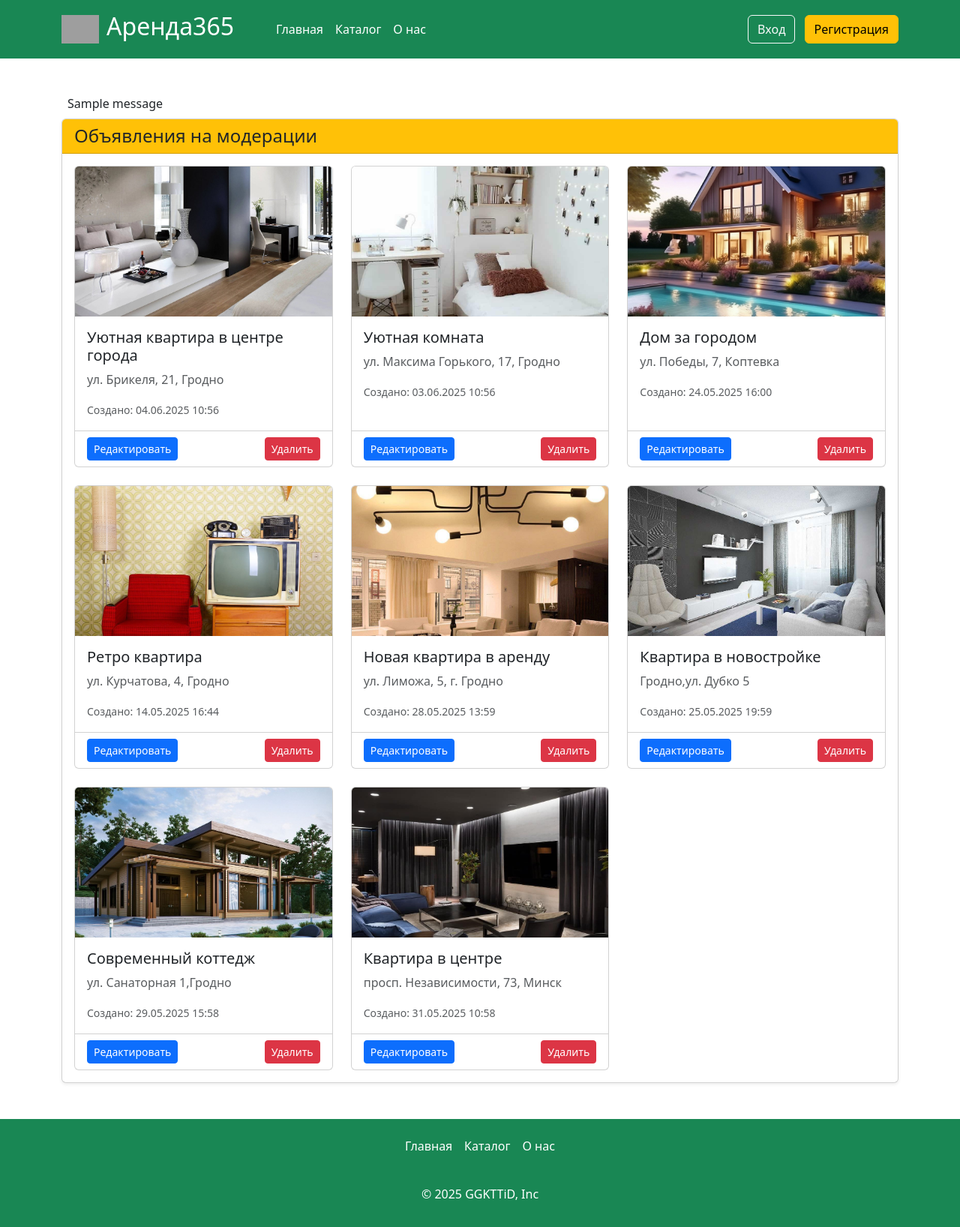
After one commit to TheLastSurvived/apartment, a Flask app: template templates/moderation_articles.html in a window 1280 px wide. The commit adds this page. Shown: the whole page at 75% size. Run offline with Flask 3, Linux system fonts and the light colour scheme; the template is opened without the code that fills it: values that come from a table or form of the project are taken from there, others are empty; one stand-in notice (Sample message) is shown; some libraries are stand-ins or nearby versions; grey boxes are pictures that could not be loaded.

Commit message:
change moderation

```diff
--- a/app.py
+++ b/app.py
@@ -182,6 +182,17 @@ admin.add_view(ModelView(Notification, db.session))
 def index():
     random_articles = Articles.query.order_by(func.random()).limit(3).all()
     return render_template("index.html",random_articles=random_articles)
+
+
+@app.route('/moderation-articles')
+def moderation_articles():
+    if not 'name' in session:
+        abort(401)
+
+    current_user = Users.query.filter_by(email=session['name']).first()
+    articles = Articles.query.filter_by(id_user=current_user.id, hide=True).all()
+
+    return render_template("moderation_articles.html", articles=articles)
 
 
 @app.route('/chat/<int:article_id>/<int:recipient_id>')
@@ -516,9 +527,10 @@ def card(id):
     if 'name' in session:
         total_user = Users.query.filter_by(email=session['name']).first()
 
-# Корректное условие с учетом приоритета операций
-    if not article or (article.hide and (not total_user or total_user.root != 1)):
+    # Корректное условие с учетом приоритета операций
+    if not article or (article.hide and (not total_user or (total_user.root != 1 and article.id_user != total_user.id))):
         abort(404)
+
     check = Orders.query.filter_by(id_article=article.id).all()
     images = Image.query.filter_by(article_id=id).all()
     if request.method == 'POST':
@@ -602,7 +614,7 @@ def delete_article(id):
     return redirect('/catalog')
 
 
-@app.route('/change-status/<int:id>')
+@app.route('/change-status/<int:id>', methods=['GET', 'POST'])
 def change_article(id):
     if not 'name' in session:
         abort(401)
@@ -610,9 +622,25 @@ def change_article(id):
     article = Articles.query.get_or_404(id)
     current_user = Users.query.filter_by(email=session['name']).first()
 
-    # Проверяем, что пользователь имеет права на изменение статуса
     if article.id_user != current_user.id and current_user.root != 1:
         abort(403)
+
+    if request.method == 'POST' and current_user.root == 1:
+        # Это запрос от админа с причиной отклонения
+        reason = request.form.get('reason', '')
+        article.hide = True  # Оставляем на модерации
+
+        notification = Notification(
+            user_id=article.id_user,
+            message=f"Ваше объявление '{article.title}' было отклонено модератором. Причина: {reason}",
+            article_id=article.id,
+            is_read=False
+        )
+        db.session.add(notification)
+        db.session.commit()
+
+        flash("Объявление отклонено с уведомлением пользователя", "ok")
+        return redirect(url_for("card", id=id))
 
     # Запоминаем предыдущее состояние
     previous_status = article.hide
@@ -622,7 +650,7 @@ def change_article(id):
     db.session.commit()
 
     # Создаем уведомление, если статус изменился и это не админ
-    if current_user.root != 0:
+    if current_user.root != 1:
         if previous_status:
             message = f"Ваше объявление '{article.title}' прошло модерацию и теперь видно всем пользователям"
         else:
@@ -639,6 +667,58 @@ def change_article(id):
 
     flash("Статус изменен!", category="ok")
     return redirect(url_for("card", id=id))
+
+
+@app.route('/approve-article/<int:id>', methods=['POST'])
+def approve_article(id):
+    if not 'name' in session:
+        abort(401)
+
+    current_user = Users.query.filter_by(email=session['name']).first()
+    if current_user.root != 1:
+        abort(403)
+
+    article = Articles.query.get_or_404(id)
+    article.hide = False
+
+    # Создаем уведомление для владельца
+    notification = Notification(
+        user_id=article.id_user,
+        message=f"Ваше объявление '{article.title}' было одобрено и опубликовано",
+        article_id=article.id,
+        is_read=False
+    )
+    db.session.add(notification)
+    db.session.commit()
+
+    flash("Объявление одобрено и опубликовано", "ok")
+    return redirect(url_for("card", id=id))
+
+@app.route('/reject-article/<int:id>', methods=['POST'])
+def reject_article(id):
+    if not 'name' in session:
+        abort(401)
+
+    current_user = Users.query.filter_by(email=session['name']).first()
+    if current_user.root != 1:
+        abort(403)
+
+    article = Articles.query.get_or_404(id)
+    reason = request.form.get('reason', '')
+
+    # Создаем уведомление для владельца с причиной
+    notification = Notification(
+        user_id=article.id_user,
+        message=f"Ваше объявление '{article.title}' было отклонено. Причина: {reason}",
+        article_id=article.id,
+        is_read=False
+    )
+    db.session.add(notification)
+    db.session.commit()
+
+    flash("Объявление отклонено с уведомлением пользователя", "ok")
+    return redirect(url_for("card", id=id))
+
 
 
 @app.route('/delete-order/<int:id>')
@@ -692,7 +772,7 @@ def add_order(id_user, id_article):
                 # Создаем уведомление для владельца
                 notification = Notification(
                     user_id=article.id_user,
-                    message=f"Ваше жилье '{article.title}' забронировано на {date_str}",
+                    message=f"Ваше жилье '{article.title}' забронировано на {date_str} ",
                     article_id=article.id,
                     is_read=False
                 )
--- a/templates/index.html
+++ b/templates/index.html
@@ -87,6 +87,7 @@
         <h1 class="text-center">Наши предложения</h1>
         <div class="row">
           {%for article in random_articles%}
+           {%if not article.hide%}
           <div class="col-md-4">
             <a href="/card/{{article.id}}" class="card-link">
               <div class="card">
@@ -107,6 +108,7 @@
               </div>
             </a>
           </div>
+          {% endif %}
           {%endfor%}
 
         </div>
--- /dev/null
+++ b/templates/moderation_articles.html
@@ -0,0 +1,68 @@
+{% extends 'base.html' %}
+
+{% block title %}
+Объявления на модерации
+{% endblock %}
+
+{% block main %}
+<main>
+    <div class="container my-5">
+        {% with messages = get_flashed_messages(True) %}
+            {% if messages %}
+                {% for category, message in messages %}
+                    <p class="m-2 flash {{category}}">{{message}}</p>
+                {% endfor %}
+            {% endif %}
+        {% endwith %}
+
+        <div class="card mb-4 shadow-sm">
+            <div class="card-header bg-warning text-dark">
+                <h4 class="my-0 fw-normal">Объявления на модерации</h4>
+            </div>
+            <div class="card-body">
+                {% if articles %}
+                    <div class="row row-cols-1 row-cols-md-2 row-cols-lg-3 g-4">
+                        {% for article in articles %}
+                            <div class="col">
+                                <div class="card h-100">
+                                    <img src="{{ url_for('static', filename='img/upload/' + article.image_name) }}"
+                                         class="card-img-top"
+                                         alt="{{ article.title }}"
+                                         style="height: 200px; object-fit: cover;">
+                                    <div class="card-body">
+                                        <h5 class="card-title">{{ article.title }}</h5>
+                                        <p class="card-text text-muted">{{ article.address }}</p>
+                                        <p class="card-text">
+                                            <small class="text-muted">
+                                                Создано: {{ article.created_at.strftime('%d.%m.%Y %H:%M') }}
+                                            </small>
+                                        </p>
+                                    </div>
+                                    <div class="card-footer bg-transparent">
+                                        <div class="d-flex justify-content-between">
+                                            <a href="{{ url_for('card', id=article.id) }}"
+                                               class="btn btn-sm btn-primary">
+                                                Редактировать
+                                            </a>
+                                            <a href="{{ url_for('delete_article', id=article.id) }}"
+                                               class="btn btn-sm btn-danger"
+                                               onclick="return confirm('Вы уверены, что хотите удалить это объявление?')">
+                                                Удалить
+                                            </a>
+                                        </div>
+                                    </div>
+                                </div>
+                            </div>
+                        {% endfor %}
+                    </div>
+                {% else %}
+                    <div class="text-center py-4">
+                        <i class="bi bi-check-circle fs-1 text-success"></i>
+                        <p class="text-muted">У вас нет объявлений на модерации</p>
+                    </div>
+                {% endif %}
+            </div>
+        </div>
+    </div>
+</main>
+{% endblock %}
```
Also changed, not shown: templates/card.html (+64 -8 lines), templates/profile.html (+11 -4 lines), instance/database.db, static/css/style.css (line endings or trailing spaces).
